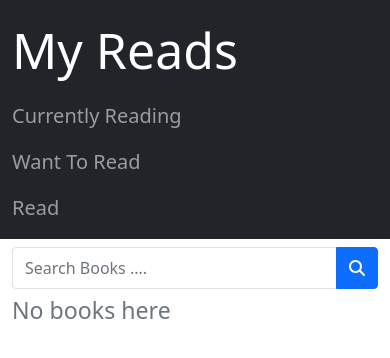
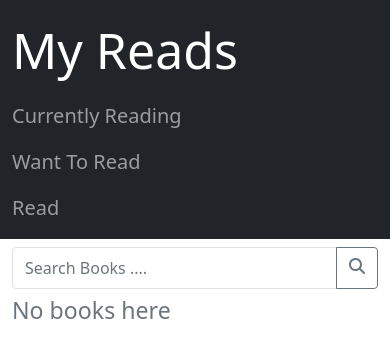
Before and after one commit to NourAbdellatif/myreads-app, a React (Create React App) app: page /search in a window 390 px wide. Shown: the top 358 px of the page. Built offline with nearby package versions, Linux system fonts and the light colour scheme.

Commit message:
Responsive Search Results Implemented

```diff
--- a/src/components/Book.js
+++ b/src/components/Book.js
@@ -15,7 +15,7 @@ export default function Book(props) {
     <Card style={{ width: "12rem" }} className="border-0 mb-5">
       <Card.Img
         variant="top"
-        src={props.book.imageLinks.thumbnail}
+        src={props.book.imageLinks?.thumbnail}
         style={{ objectFit: "fill", maxHeight: "12rem", minHeight: "15rem" }}
       />
       <Card.Body className="justify-content-center">
@@ -66,6 +66,9 @@ export default function Book(props) {
           >
             Read
           </Dropdown.Item>
+          <Dropdown.Item onClick={() => moveBook("asdsada")}>
+            None
+          </Dropdown.Item>
         </Dropdown.Menu>
       </Dropdown>
     </Card>
--- a/src/components/BookDisplay.js
+++ b/src/components/BookDisplay.js
@@ -12,7 +12,7 @@ export default function BookDisplay(props) {
         </>
       )}
 
-      {props.books.length > 0 ? (
+      {props.books?.length > 0 ? (
         <Row className="justify-content-center">
           {props.books.map((book) => (
             <Book
--- a/src/components/Search.js
+++ b/src/components/Search.js
@@ -8,27 +8,26 @@ export default function Search() {
   const [query, setQuery] = useState("");
   const [books, setBooks] = useState([]);
   const updateQuery = (e) => {
-    e.preventDefault();
     try {
-      search(query).then((data) => setBooks(data));
+      search(e).then((data) => setBooks(data));
     } catch (err) {
       console.log(err);
     }
   };
   return (
     <Container className="mt-2">
-      <form onSubmit={(event) => updateQuery(event)}>
+      <form>
         <div className="input-group col-md-4">
           <input
             className="form-control py-2 border-right-0 border"
             type="search"
             placeholder="Search Books ...."
             id="example-search-input"
-            onChange={(e) => setQuery(e.target.value.trim())}
+            onChange={(e) => updateQuery(e.target.value.trim())}
           />
-          <Button onClick={updateQuery}>
+          <div className="btn btn-outline-secondary">
             <FontAwesomeIcon icon={faMagnifyingGlass} />
-          </Button>
+          </div>
         </div>
       </form>
       <BookDisplay books={books}></BookDisplay>
```
